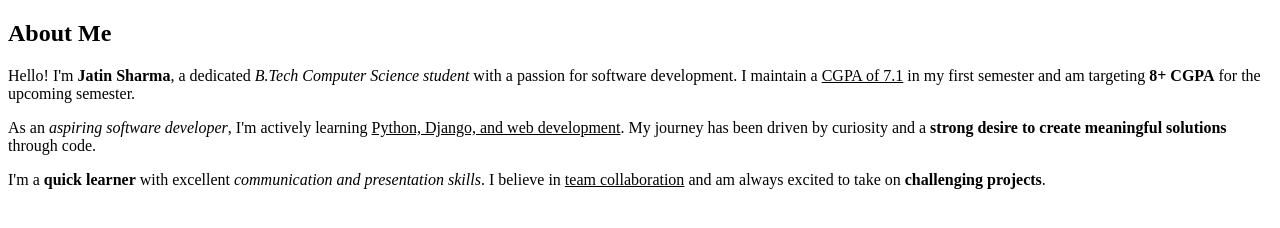
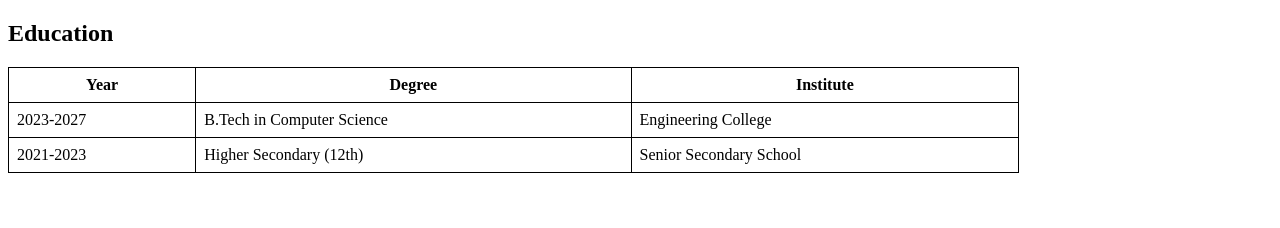
Before and after one commit to jatinhub-c/HTML, a plain HTML site: page Assigment_1/index.html in a window 1280 px wide. Drawn offline with Linux system fonts and the light colour scheme.

Commit message:
commiting 5th time

```diff
--- a/Assigment_1/index.html
+++ b/Assigment_1/index.html
@@ -1,25 +1,27 @@
 <!DOCTYPE html>
 <html>
 <head>
-    <title>About Me Section</title>
+    <title>Education Section</title>
 </head>
 <body>
-    <h2>About Me</h2>
+    <h2>Education</h2>
 
-    <p>
-        Hello! I'm <b>Jatin Sharma</b>, a dedicated <i>B.Tech Computer Science student</i> with a passion
-        for software development. I maintain a <u>CGPA of 7.1</u> in my first semester and am targeting
-        <b>8+ CGPA</b> for the upcoming semester.
-    </p>
-
-    <p>
-        As an <i>aspiring software developer</i>, I'm actively learning <u>Python, Django, and web development</u>.
-        My journey has been driven by curiosity and a <b>strong desire to create meaningful solutions</b> through code.
-    </p>
-
-    <p>
-        I'm a <b>quick learner</b> with excellent <i>communication and presentation skills</i>.
-        I believe in <u>team collaboration</u> and am always excited to take on <b>challenging projects</b>.
-    </p>
+    <table style="border:1px solid black; border-collapse:collapse; width:80%;">
+        <tr>
+            <th style="border:1px solid black; padding:8px;">Year</th>
+            <th style="border:1px solid black; padding:8px;">Degree</th>
+            <th style="border:1px solid black; padding:8px;">Institute</th>
+        </tr>
+        <tr>
+            <td style="border:1px solid black; padding:8px;">2023-2027</td>
+            <td style="border:1px solid black; padding:8px;">B.Tech in Computer Science</td>
+            <td style="border:1px solid black; padding:8px;">Engineering College</td>
+        </tr>
+        <tr>
+            <td style="border:1px solid black; padding:8px;">2021-2023</td>
+            <td style="border:1px solid black; padding:8px;">Higher Secondary (12th)</td>
+            <td style="border:1px solid black; padding:8px;">Senior Secondary School</td>
+        </tr>
+    </table>
 </body>
 </html>
```
